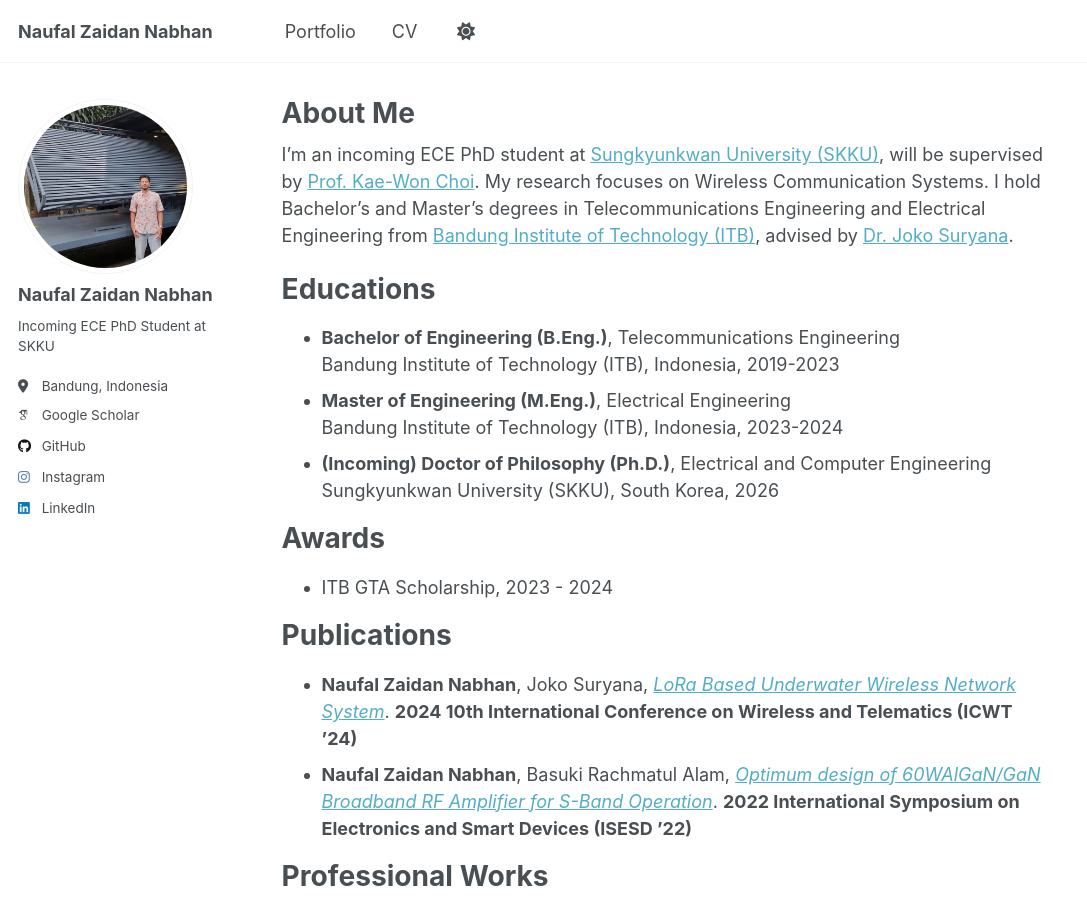
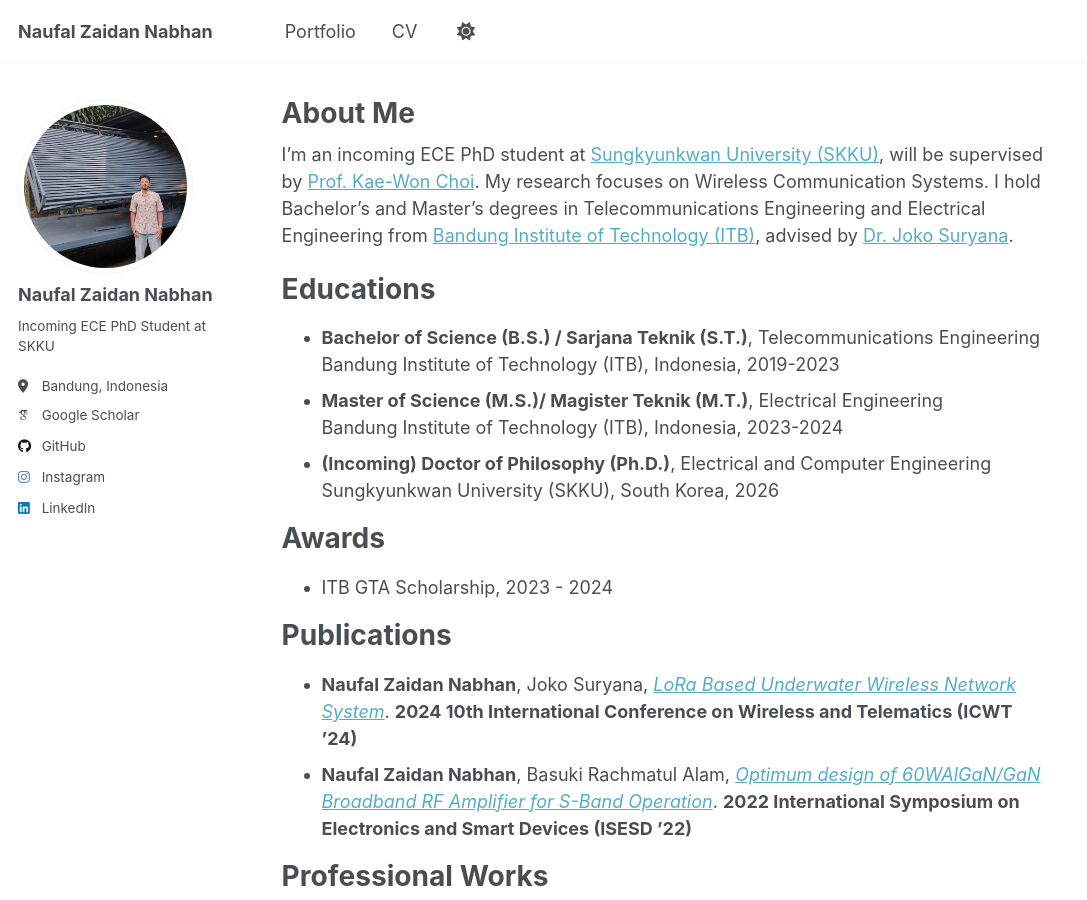
Before and after one commit to naufalzn/naufalzn.github.io, a Jekyll site: the page built from _pages/about.md, in a window 1280 px wide and 900 px high. Shown: the whole window, without its empty margins (0-1087 px from the left). Built offline with Jekyll 4.4.1, drawn with Linux system fonts in a browser that asks for light colours; some web fonts are replaced.

Commit message:
Update about.md

```diff
--- a/_pages/about.md
+++ b/_pages/about.md
@@ -10,9 +10,9 @@ redirect_from:
 I'm an incoming ECE PhD student at [Sungkyunkwan University (SKKU)](https://sw.skku.edu/eng_sw/grad_electronics_intro.do#N), will be supervised by [Prof. Kae-Won Choi](https://pure.skku.edu/en/persons/kae-won-choi/). My research focuses on Wireless Communication Systems. I hold Bachelor's and Master's degrees in Telecommunications Engineering and Electrical Engineering from [Bandung Institute of Technology (ITB)](https://itb.ac.id/), advised by [Dr. Joko Suryana](https://itb.ac.id/staf/profil/joko-suryana).
 
 # Educations
-- **Bachelor of Engineering (B.Eng.)**, Telecommunications Engineering\
+- **Bachelor of Science (B.S.) / Sarjana Teknik (S.T.)**, Telecommunications Engineering\
 Bandung Institute of Technology (ITB), Indonesia, 2019-2023
-- **Master of Engineering (M.Eng.)**, Electrical Engineering\
+- **Master of Science (M.S.)/ Magister Teknik (M.T.)**, Electrical Engineering\
 Bandung Institute of Technology (ITB), Indonesia, 2023-2024
 - **(Incoming) Doctor of Philosophy (Ph.D.)**, Electrical and Computer Engineering\
 Sungkyunkwan University (SKKU), South Korea, 2026
```
